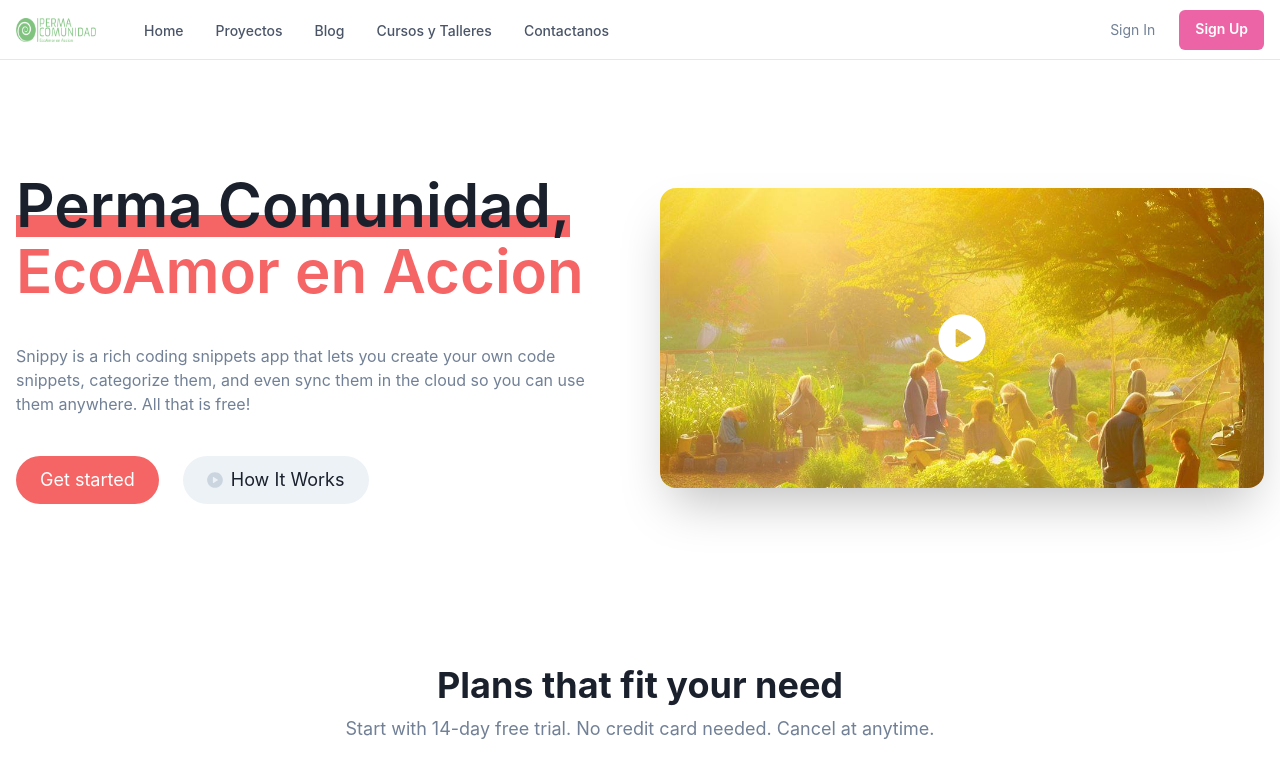
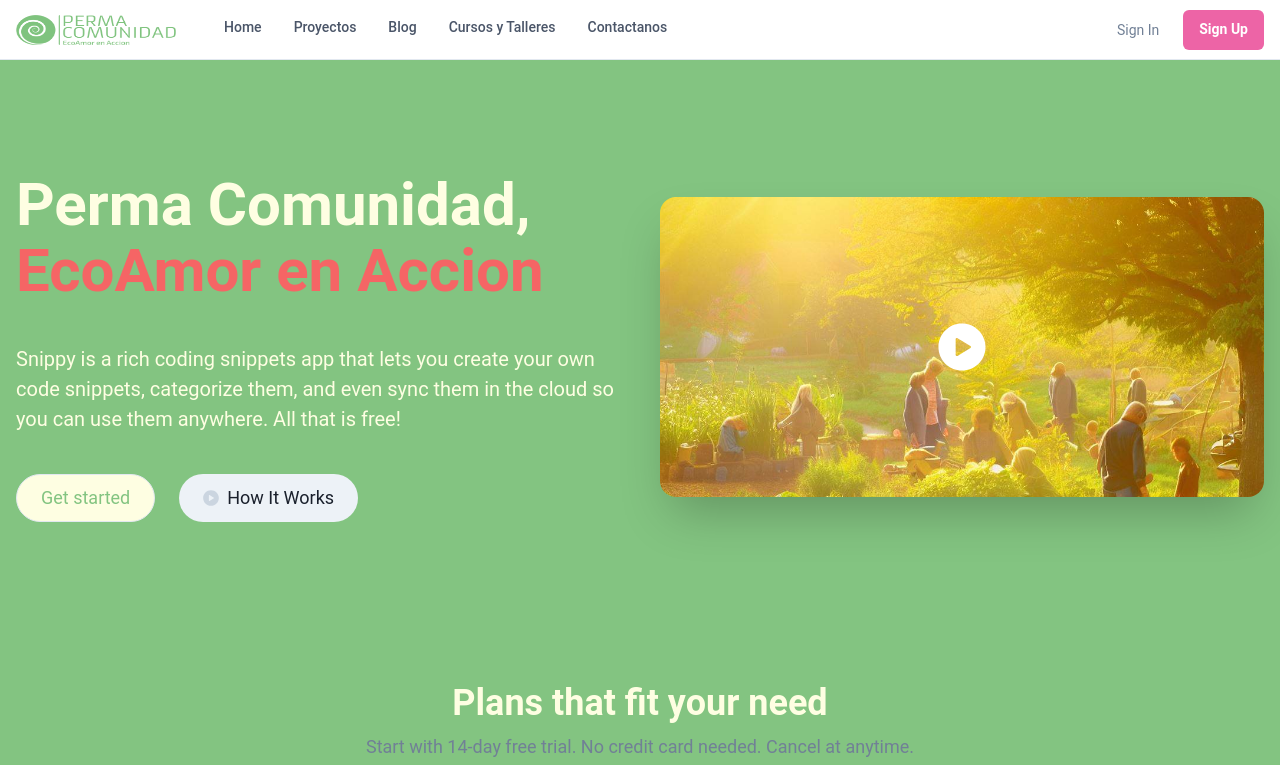
Before and after one commit to pablitomartinez/PermaComunidad, a React (Create React App) app in the folder web-perma-comunidad/: page /home in a window 1280 px wide. Shown: the top 765 px of the page. Built offline with nearby package versions, Linux system fonts and the light colour scheme.

Commit message:
add global config theme(styles)

```diff
--- a/web-perma-comunidad/src/App.js
+++ b/web-perma-comunidad/src/App.js
@@ -8,11 +8,13 @@ import {
   // VStack,
   // Code,
   // Grid,
-  theme,
+  // theme,
 } from '@chakra-ui/react';
 import Navbar from './components/Navbar';
 // import Header from './components/Navbar';
 // import { ColorModeSwitcher } from './ColorModeSwitcher';
+import {theme} from '../src/theme/index.js'
+
 import {
   Route,
   Routes
--- a/web-perma-comunidad/src/components/Hero.jsx
+++ b/web-perma-comunidad/src/components/Hero.jsx
@@ -47,20 +47,19 @@ export default function Hero() {
               EcoAmor en Accion
             </Text>
           </Heading>
-          <Text color={'gray.500'}>
+          <Text color='brand.fifth' fontSize='xl'>
             Snippy is a rich coding snippets app that lets you create your own code
             snippets, categorize them, and even sync them in the cloud so you can use them
             anywhere. All that is free!
           </Text>
           <Stack spacing={{ base: 4, sm: 6 }} direction={{ base: 'column', sm: 'row' }}>
             <Button
+              variant='outline'
               rounded={'full'}
               size={'lg'}
               fontWeight={'normal'}
               px={6}
-              colorScheme={'red'}
-              bg={'red.400'}
-              _hover={{ bg: 'red.500' }}>
+              >
               Get started
             </Button>
             <Button
--- a/web-perma-comunidad/src/components/Navbar.jsx
+++ b/web-perma-comunidad/src/components/Navbar.jsx
@@ -1,5 +1,3 @@
-'use client'
-
 import {
   Box,
   Flex,
@@ -17,6 +15,7 @@ import {
   useDisclosure,
   Image
 } from '@chakra-ui/react'
+
 import {
   HamburgerIcon,
   CloseIcon,
@@ -62,8 +61,8 @@ export default function Navbar() {
               src={logo}
               alt='logo'
               // boxSize="80px"
-              h={6}
-              w={20}
+              h={30}
+              w={40}
             />
           </Text>
 
--- /dev/null
+++ b/web-perma-comunidad/src/theme/index.js
@@ -0,0 +1,44 @@
+import { extendTheme }  from "@chakra-ui/react";
+
+const styles = {
+    global:{
+        'html, body':{
+            color:'#fefee2',
+            bg: '#83c481'
+        }
+    }
+}
+const colors = {
+    brand:{
+        primary: '#83c481',
+        secondary: '#add8ac',
+        third: '#c8e5c8',
+        room: '#fdfdc4',
+        fifth:'#fefee2'
+    }
+}
+
+const fonts = {
+    heading: 'Roboto, sans-serif',
+    body: 'Roboto, sans-serif'
+
+}
+
+
+const Button ={
+    variants : {
+        outline:{
+            bg:'#fefee2',
+            color:'brand.primary',
+            _hover:{
+                bg:'brand.secondary',
+                color:'#fefee2',
+                fontWeight:'bold'
+            }
+        }
+    }
+}
+
+export const theme = extendTheme({styles, colors, fonts, components: {
+    Button
+}})
```
